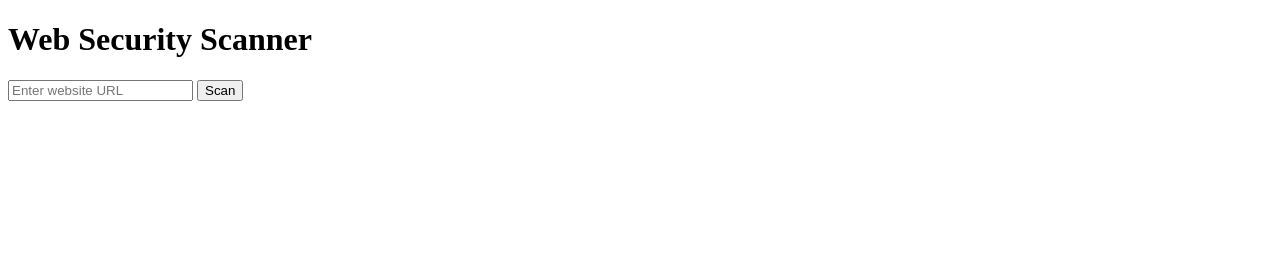
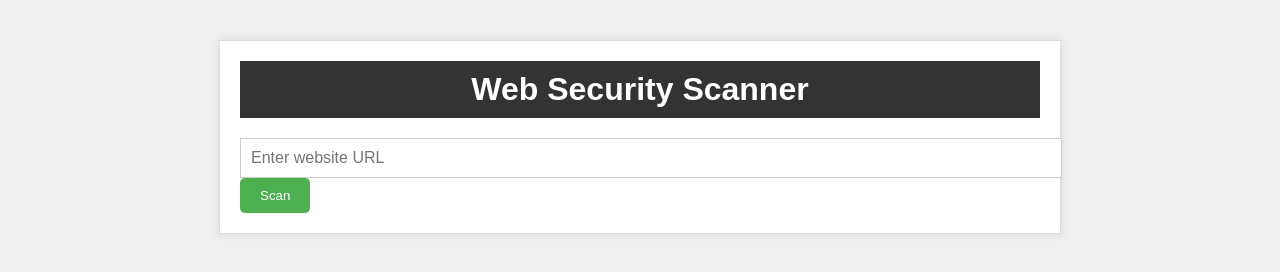
Before and after one commit to StylishRockz/Web-Security-Scanner, a plain HTML site: page index.html in a window 1280 px wide. Drawn offline with Linux system fonts and the light colour scheme.

Commit message:
Update index.html

```diff
--- a/index.html
+++ b/index.html
@@ -1,13 +1,18 @@
 <!DOCTYPE html>
 <html>
 <head>
-    <title>Web Security Scanner</title>
+  <title>Web Security Scanner</title>
+  <link rel="stylesheet" type="text/css" href="/static/styles.css">
 </head>
 <body>
-    <h1>Web Security Scanner</h1>
-    <form method="POST">
-        <input type="url" name="url" placeholder="Enter website URL" required>
-        <input type="submit" value="Scan">
+  <div class="container">
+    <div class="header">
+      <h1>Web Security Scanner</h1>
+    </div>
+    <form class="scan-form" method="POST">
+      <input type="url" name="url" placeholder="Enter website URL" required>
+      <button type="submit" value="Scan">Scan</button>
     </form>
+  </div>
 </body>
 </html>
```
